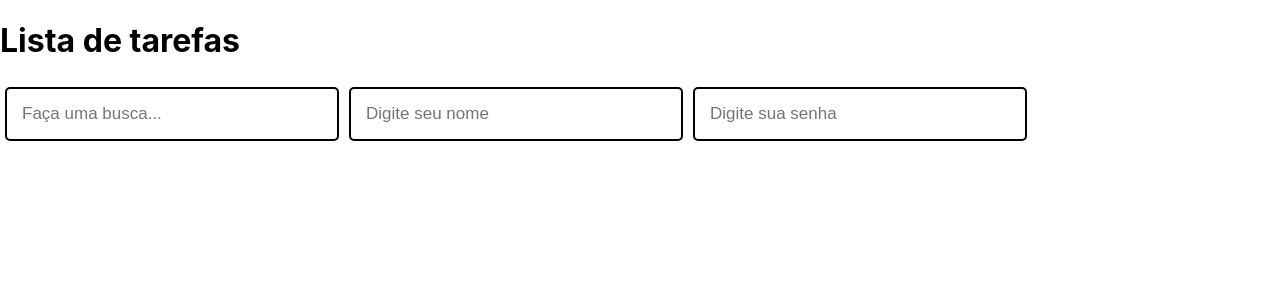
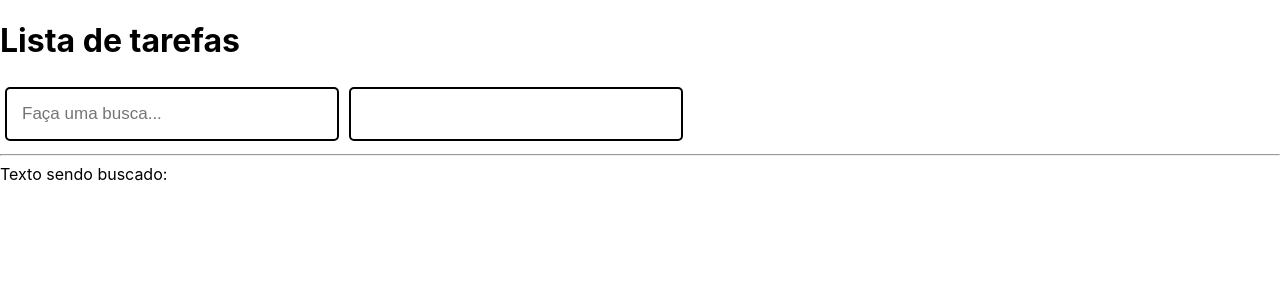
Before and after one commit to JoaoAndradee/learning-react, a React (Create React App) app: page / in a window 1280 px wide. Shown: the top 300 px of the page. Built offline with nearby package versions, Linux system fonts and the light colour scheme.

Commit message:
Changing data between components

```diff
--- a/src/App.js
+++ b/src/App.js
@@ -1,16 +1,31 @@
-import React from "react";
+import React, { useState } from "react";
 import styled from "styled-components";
 import SearchBox from './components/InputBox';
 
 function App() {
 
+  const [searchText, setSearchText] = useState();
+
+  function handleSearchInput(novoTexto) {
+    setSearchText(novoTexto);
+  }
 
   return (
     <>
       <h1>Lista de tarefas</h1>
-      <SearchBox frasePadrao="Faça uma busca..."/>
-      <SearchBox frasePadrao="Digite seu nome"/>
-      <SearchBox frasePadrao="Digite sua senha"/>
+      <SearchBox
+       frasePadrao="Faça uma busca..."
+       onChangeText={handleSearchInput}
+      />
+
+      <SearchBox
+       frasePadrao= {searchText}
+      />
+
+    <hr/>
+
+    Texto sendo buscado: {searchText}
+
     </>
   );
 }
--- a/src/components/InputBox.js
+++ b/src/components/InputBox.js
@@ -1,4 +1,4 @@
-import React from 'react';
+import React, { useState, useEffect } from 'react';
 import styled from 'styled-components';
 
 const InputText = styled.input`
@@ -12,8 +12,22 @@
 
 function SearchBox(props) {
 
+    const [texto, setTexto] = useState('');
+
+    useEffect(() => {
+        if(props.onChangeText){
+        props.onChangeText(texto);
+        }
+    }, [texto]);
+
     return (
-        <InputText placeholder={props.frasePadrao}/>
+        <InputText
+        placeholder={props.frasePadrao}
+        type="text"
+        value={texto}
+        onChange={(e) => {setTexto(e.target.value)}}
+        />
+
     );
 };
 
```
